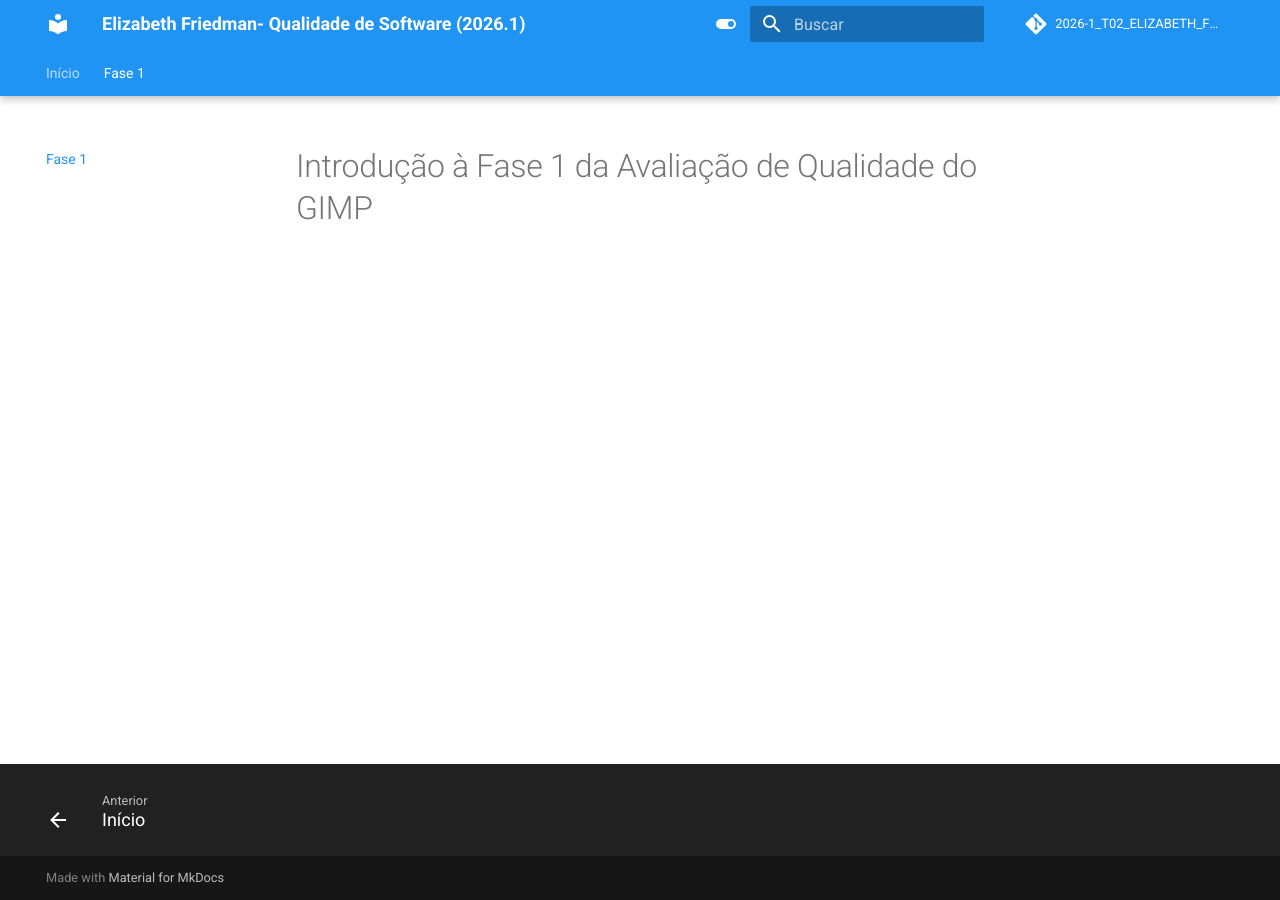
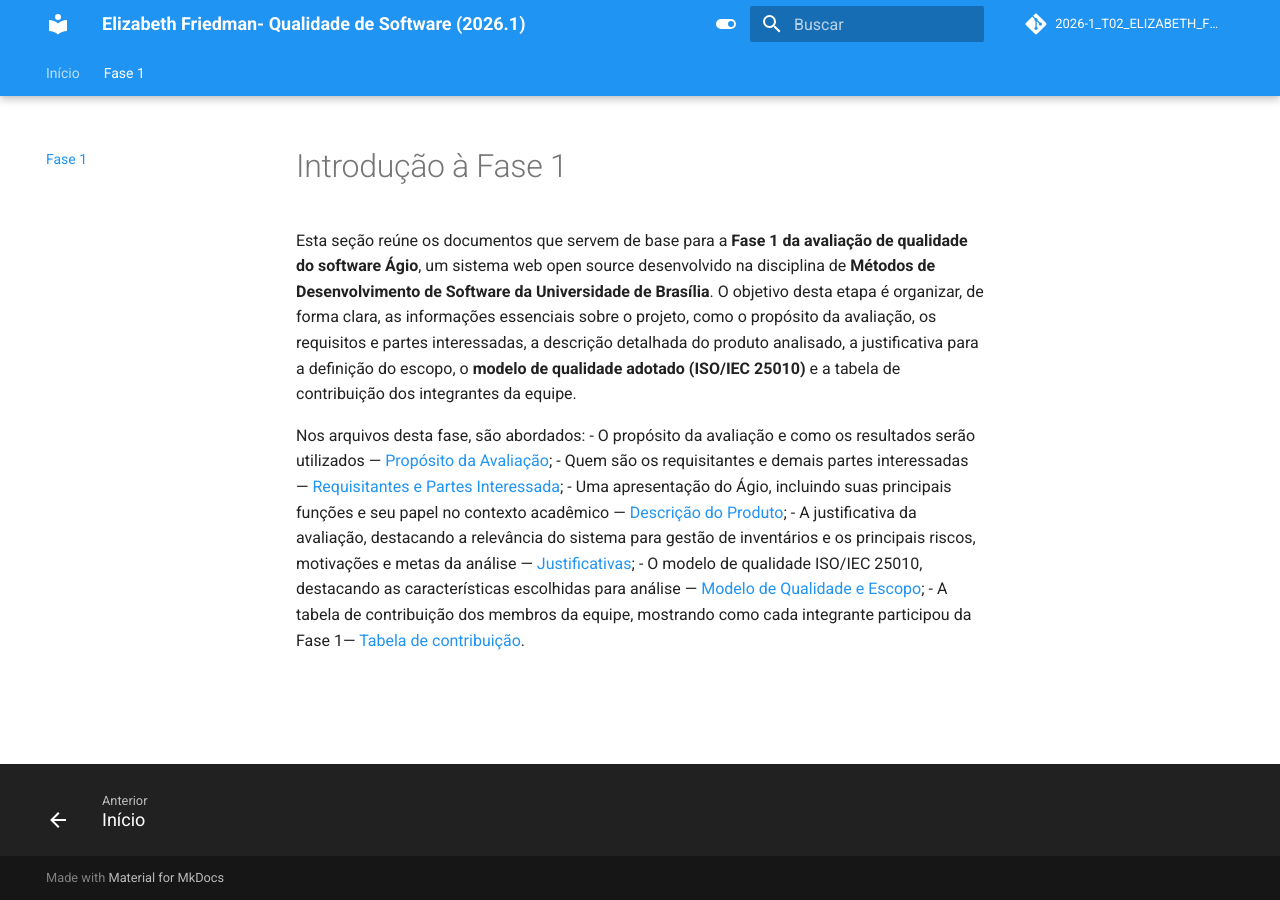
Before and after one commit to FCTE-Qualidade-de-Software-1/2026-1_T02_ELIZABETH_FRIEDMAN, an MkDocs documentation site: the page built from docs/fase1/fase1.md, in a window 1280 px wide. Built offline with MkDocs 1.6.1 and Material for MkDocs 9.7.7, drawn with Linux system fonts in a browser that asks for light colours; comment, search, counter and statistics services are not loaded.

Commit message:
Atualização da descrição da Introdução à Fase 1

```diff
--- a/docs/fase1/fase1.md
+++ b/docs/fase1/fase1.md
@@ -1 +1,11 @@
-# Introdução à Fase 1 da Avaliação de Qualidade do GIMP
+# Introdução à Fase 1
+
+Esta seção reúne os documentos que servem de base para a **Fase 1 da avaliação de qualidade do software Ágio**, um sistema web open source desenvolvido na disciplina de **Métodos de Desenvolvimento de Software da Universidade de Brasília**. O objetivo desta etapa é organizar, de forma clara, as informações essenciais sobre o projeto, como o propósito da avaliação, os requisitos e partes interessadas, a descrição detalhada do produto analisado, a justificativa para a definição do escopo, o **modelo de qualidade adotado (ISO/IEC 25010)** e a tabela de contribuição dos integrantes da equipe.
+
+Nos arquivos desta fase, são abordados:
+- O propósito da avaliação e como os resultados serão utilizados — [Propósito da Avaliação]();
+- Quem são os requisitantes e demais partes interessadas — [Requisitantes e Partes Interessada]();
+- Uma apresentação do Ágio, incluindo suas principais funções e seu papel no contexto acadêmico — [Descrição do Produto]();
+- A justificativa da avaliação, destacando a relevância do sistema para gestão de inventários e os principais riscos, motivações e metas da análise — [Justificativas]();
+- O modelo de qualidade ISO/IEC 25010, destacando as características escolhidas para análise — [Modelo de Qualidade e Escopo]();
+- A tabela de contribuição dos membros da equipe, mostrando como cada integrante participou da Fase 1— [Tabela de contribuição]().
```
